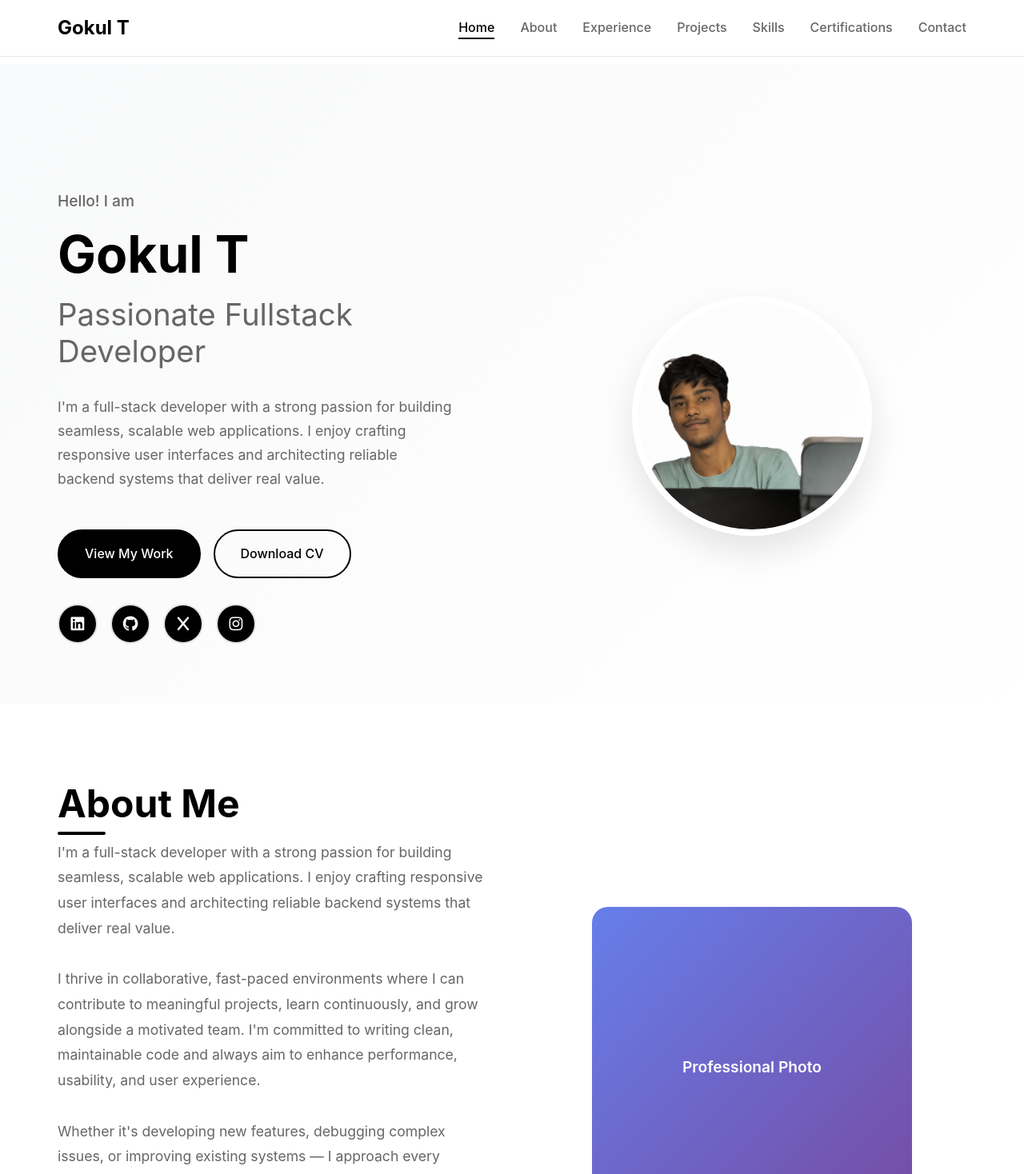
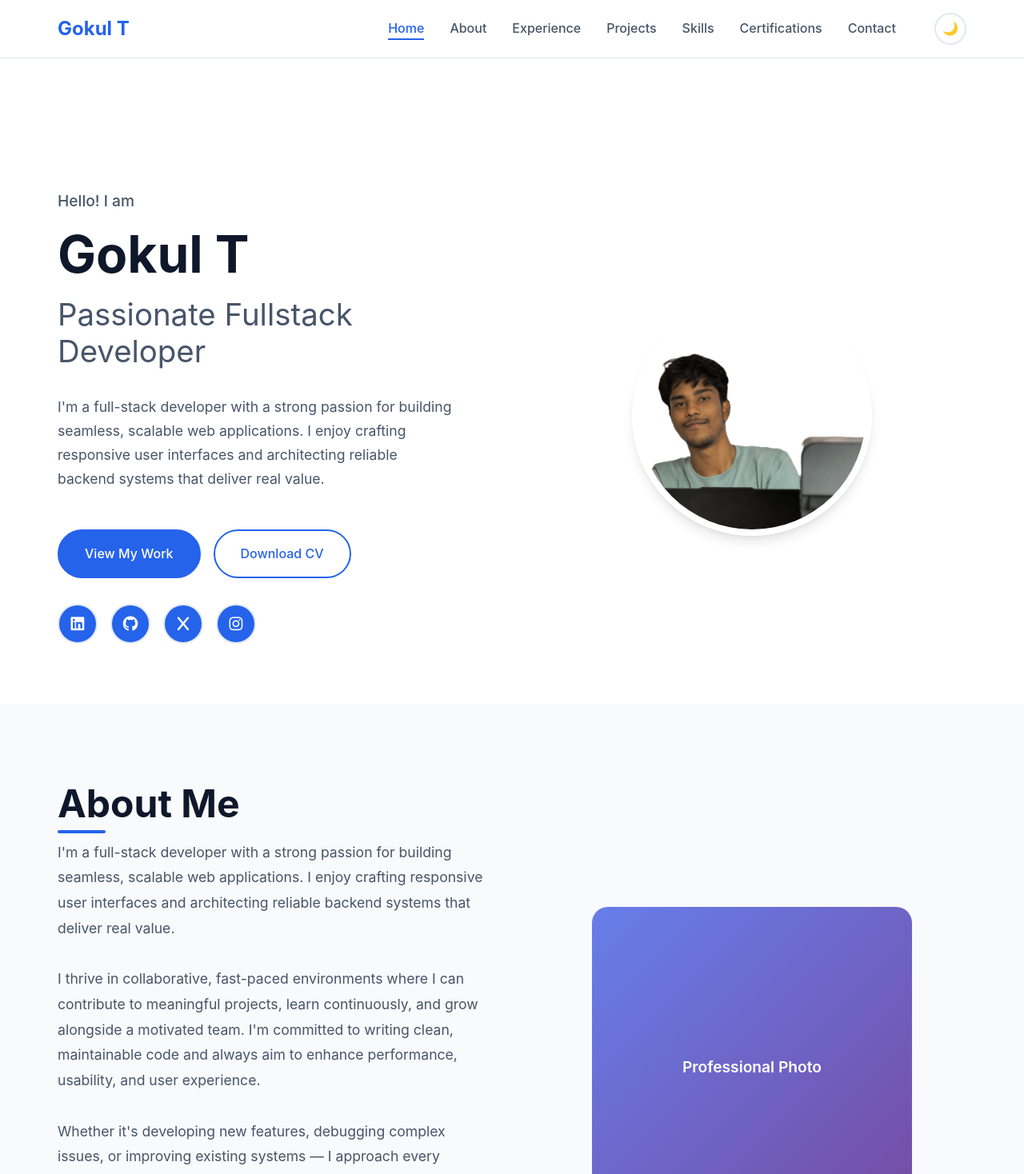
Before and after one commit to Gokul-o12/portfolio, a React (Vite) app: page / in a window 1280 px wide. Shown: the top 1468 px of the page at 80% size. Built offline with nearby package versions, Linux system fonts and the light colour scheme.

Commit message:
Fix Portfolio Issues and Add Dark/Light Theme

```diff
--- a/src/App.css
+++ b/src/App.css
@@ -5,23 +5,45 @@
 }
 
 :root {
-  --primary-color: #000;
-  --secondary-color: #666;
-  --accent-color: #f5f5f5;
-  --white: #fff;
-  --light-gray: #f8f8f8;
-  --border-color: #e5e5e5;
-  --text-primary: #000;
-  --text-secondary: #666;
+  /* Light theme colors */
+  --primary-color: #2563eb;
+  --secondary-color: #64748b;
+  --accent-color: #f1f5f9;
+  --white: #ffffff;
+  --light-gray: #f8fafc;
+  --border-color: #e2e8f0;
+  --text-primary: #0f172a;
+  --text-secondary: #475569;
+  --background: #ffffff;
+  --card-background: #ffffff;
   --transition: all 0.3s cubic-bezier(0.4, 0, 0.2, 1);
+  --shadow: 0 4px 6px -1px rgba(0, 0, 0, 0.1), 0 2px 4px -1px rgba(0, 0, 0, 0.06);
+  --shadow-lg: 0 10px 15px -3px rgba(0, 0, 0, 0.1), 0 4px 6px -2px rgba(0, 0, 0, 0.05);
+}
+
+[data-theme="dark"] {
+  /* Dark theme colors */
+  --primary-color: #3b82f6;
+  --secondary-color: #94a3b8;
+  --accent-color: #1e293b;
+  --white: #0f172a;
+  --light-gray: #1e293b;
+  --border-color: #334155;
+  --text-primary: #f8fafc;
+  --text-secondary: #cbd5e1;
+  --background: #0f172a;
+  --card-background: #1e293b;
+  --shadow: 0 4px 6px -1px rgba(0, 0, 0, 0.3), 0 2px 4px -1px rgba(0, 0, 0, 0.2);
+  --shadow-lg: 0 10px 15px -3px rgba(0, 0, 0, 0.3), 0 4px 6px -2px rgba(0, 0, 0, 0.2);
 }
 
 body {
   font-family: -apple-system, BlinkMacSystemFont, 'Segoe UI', Roboto, Oxygen, Ubuntu, Cantarell, sans-serif;
   line-height: 1.6;
   color: var(--text-primary);
-  background: var(--white);
+  background: var(--background);
   overflow-x: hidden;
+  transition: var(--transition);
 }
 
 html {
@@ -32,6 +54,7 @@ html {
 h1, h2, h3, h4, h5, h6 {
   font-weight: 600;
   line-height: 1.2;
+  color: var(--text-primary);
 }
 
 p {
@@ -67,6 +90,7 @@ p {
 .btn:hover {
   background: transparent;
   color: var(--primary-color);
+  transform: translateY(-2px);
 }
 
 .btn-outline {
@@ -78,6 +102,37 @@ p {
 .btn-outline:hover {
   background: var(--primary-color);
   color: var(--white);
+}
+
+/* Section titles with underline */
+.section-title {
+  font-size: clamp(2rem, 4vw, 3rem);
+  font-weight: 700;
+  color: var(--text-primary);
+  margin-bottom: 1rem;
+  position: relative;
+  display: inline-block;
+}
+
+.section-title::after {
+  content: '';
+  position: absolute;
+  bottom: -8px;
+  left: 0;
+  width: 60px;
+  height: 4px;
+  background: var(--primary-color);
+  border-radius: 2px;
+}
+
+.section-title.center {
+  display: block;
+  text-align: center;
+}
+
+.section-title.center::after {
+  left: 50%;
+  transform: translateX(-50%);
 }
 
 /* Animations */
--- a/src/components/about/About.css
+++ b/src/components/about/About.css
@@ -1,5 +1,5 @@
 .about {
-  background: var(--white);
+  background: var(--light-gray);
   padding: 6rem 0;
 }
 
@@ -20,25 +20,6 @@
   animation: fadeInUp 0.8s ease-out;
 }
 
-.section-title {
-  font-size: clamp(2rem, 4vw, 3rem);
-  font-weight: 700;
-  color: var(--primary-color);
-  margin-bottom: 2rem;
-  position: relative;
-}
-
-.section-title::after {
-  content: '';
-  position: absolute;
-  bottom: -10px;
-  left: 0;
-  width: 60px;
-  height: 4px;
-  background: var(--primary-color);
-  border-radius: 2px;
-}
-
 .about-text {
   font-size: 1.1rem;
   color: var(--text-secondary);
@@ -56,14 +37,15 @@
 .stat-item {
   text-align: center;
   padding: 1.5rem;
-  background: var(--light-gray);
+  background: var(--card-background);
   border-radius: 12px;
   transition: var(--transition);
+  box-shadow: var(--shadow);
 }
 
 .stat-item:hover {
   transform: translateY(-5px);
-  box-shadow: 0 10px 30px rgba(0, 0, 0, 0.1);
+  box-shadow: var(--shadow-lg);
 }
 
 .stat-number {
@@ -89,14 +71,22 @@
 .about-photo {
   width: 100%;
   max-width: 400px;
+  height: 400px;
   border-radius: 20px;
-  box-shadow: 0 20px 40px rgba(0, 0, 0, 0.1);
+  box-shadow: var(--shadow-lg);
   transition: var(--transition);
+  background: linear-gradient(135deg, #667eea 0%, #764ba2 100%);
+  display: flex;
+  align-items: center;
+  justify-content: center;
+  color: white;
+  font-size: 1.2rem;
+  font-weight: 600;
 }
 
 .about-photo:hover {
   transform: scale(1.02);
-  box-shadow: 0 25px 50px rgba(0, 0, 0, 0.15);
+  box-shadow: 0 25px 50px rgba(59, 130, 246, 0.15);
 }
 
 @media (max-width: 768px) {
@@ -114,11 +104,6 @@
     order: -1;
   }
 
-  .section-title::after {
-    left: 50%;
-    transform: translateX(-50%);
-  }
-
   .about-stats {
     grid-template-columns: repeat(2, 1fr);
   }
--- a/src/components/certification/Certification.css
+++ b/src/components/certification/Certification.css
@@ -1,5 +1,5 @@
 .certifications {
-  background: var(--white);
+  background: var(--light-gray);
   padding: 6rem 0;
 }
 
@@ -12,13 +12,6 @@
 .section-header {
   text-align: center;
   margin-bottom: 4rem;
-}
-
-.section-title {
-  font-size: clamp(2rem, 4vw, 3rem);
-  font-weight: 700;
-  color: var(--primary-color);
-  margin-bottom: 1rem;
 }
 
 .section-subtitle {
@@ -35,22 +28,36 @@
 }
 
 .certification-card {
-  background: var(--white);
+  background: var(--card-background);
   border-radius: 16px;
   padding: 3rem;
-  box-shadow: 0 8px 30px rgba(0, 0, 0, 0.1);
+  box-shadow: var(--shadow);
   text-align: center;
   border: 1px solid var(--border-color);
+  min-height: 500px;
+  display: flex;
+  flex-direction: column;
+  justify-content: space-between;
+}
+
+.certification-image-container {
+  width: 100%;
+  height: 300px;
+  display: flex;
+  align-items: center;
+  justify-content: center;
+  margin-bottom: 2rem;
+  border-radius: 12px;
+  overflow: hidden;
+  background: var(--light-gray);
 }
 
 .certification-image {
   width: 100%;
-  max-width: 400px;
-  height: 250px;
+  height: 100%;
   object-fit: cover;
   border-radius: 12px;
-  margin-bottom: 2rem;
-  box-shadow: 0 4px 20px rgba(0, 0, 0, 0.1);
+  box-shadow: var(--shadow);
 }
 
 .certification-quote {
@@ -59,6 +66,10 @@
   line-height: 1.6;
   margin-bottom: 2rem;
   font-style: italic;
+  flex-grow: 1;
+  display: flex;
+  align-items: center;
+  justify-content: center;
 }
 
 .certification-controls {
@@ -74,7 +85,7 @@
   justify-content: center;
   width: 50px;
   height: 50px;
-  background: var(--white);
+  background: var(--card-background);
   border: 2px solid var(--border-color);
   border-radius: 50%;
   cursor: pointer;
@@ -116,13 +127,25 @@
 
   .certification-card {
     padding: 2rem 1.5rem;
+    min-height: 450px;
   }
 
-  .certification-image {
-    height: 200px;
+  .certification-image-container {
+    height: 250px;
   }
 
   .certification-quote {
     font-size: 1.1rem;
   }
 }
+
+@media (max-width: 480px) {
+  .certification-card {
+    padding: 1.5rem;
+    min-height: 400px;
+  }
+
+  .certification-image-container {
+    height: 200px;
+  }
+}
--- a/src/components/contact/Contact.css
+++ b/src/components/contact/Contact.css
@@ -1,5 +1,5 @@
 .contact {
-  background: var(--light-gray);
+  background: var(--background);
   padding: 6rem 0;
 }
 
@@ -12,13 +12,6 @@
 .section-header {
   text-align: center;
   margin-bottom: 4rem;
-}
-
-.section-title {
-  font-size: clamp(2rem, 4vw, 3rem);
-  font-weight: 700;
-  color: var(--primary-color);
-  margin-bottom: 1rem;
 }
 
 .section-subtitle {
@@ -36,10 +29,13 @@
 }
 
 .contact-form {
-  background: var(--white);
+  background: var(--card-background);
   padding: 3rem;
   border-radius: 16px;
-  box-shadow: 0 4px 20px rgba(0, 0, 0, 0.08);
+  box-shadow: var(--shadow);
+  min-height: 600px;
+  display: flex;
+  flex-direction: column;
 }
 
 .form-group {
@@ -49,7 +45,7 @@
 .form-label {
   display: block;
   font-weight: 600;
-  color: var(--primary-color);
+  color: var(--text-primary);
   margin-bottom: 0.5rem;
 }
 
@@ -62,6 +58,8 @@
   font-size: 1rem;
   transition: var(--transition);
   font-family: inherit;
+  background: var(--card-background);
+  color: var(--text-primary);
 }
 
 .form-input:focus,
@@ -73,6 +71,7 @@
 .form-textarea {
   resize: vertical;
   min-height: 120px;
+  flex-grow: 1;
 }
 
 .submit-btn {
@@ -86,6 +85,7 @@
   font-weight: 600;
   cursor: pointer;
   transition: var(--transition);
+  margin-top: auto;
 }
 
 .submit-btn:hover {
@@ -94,15 +94,18 @@
 }
 
 .contact-info {
-  background: var(--white);
+  background: var(--card-background);
   padding: 3rem;
   border-radius: 16px;
-  box-shadow: 0 4px 20px rgba(0, 0, 0, 0.08);
+  box-shadow: var(--shadow);
+  min-height: 600px;
+  display: flex;
+  flex-direction: column;
 }
 
 .contact-info h3 {
   font-size: 1.5rem;
-  color: var(--primary-color);
+  color: var(--text-primary);
   margin-bottom: 2rem;
 }
 
@@ -126,11 +129,12 @@
   color: var(--white);
   border-radius: 50%;
   font-size: 1.2rem;
+  flex-shrink: 0;
 }
 
 .contact-details h4 {
   font-size: 1rem;
-  color: var(--primary-color);
+  color: var(--text-primary);
   margin-bottom: 0.3rem;
 }
 
@@ -142,7 +146,8 @@
 .social-links {
   display: flex;
   gap: 1rem;
-  margin-top: 2rem;
+  margin-top: auto;
+  padding-top: 2rem;
 }
 
 .social-link {
@@ -177,5 +182,12 @@
   .contact-form,
   .contact-info {
     padding: 2rem 1.5rem;
+    min-height: auto;
+  }
+
+  .social-links {
+    justify-content: center;
+    margin-top: 2rem;
+    padding-top: 2rem;
   }
 }
--- a/src/components/experience/Experience.css
+++ b/src/components/experience/Experience.css
@@ -1,5 +1,5 @@
 .experience {
-  background: var(--light-gray);
+  background: var(--background);
   padding: 6rem 0;
 }
 
@@ -12,13 +12,6 @@
 .section-header {
   text-align: center;
   margin-bottom: 4rem;
-}
-
-.section-title {
-  font-size: clamp(2rem, 4vw, 3rem);
-  font-weight: 700;
-  color: var(--primary-color);
-  margin-bottom: 1rem;
 }
 
 .section-subtitle {
@@ -34,17 +27,17 @@
 }
 
 .experience-card {
-  background: var(--white);
+  background: var(--card-background);
   border-radius: 16px;
   padding: 2.5rem;
-  box-shadow: 0 4px 20px rgba(0, 0, 0, 0.08);
+  box-shadow: var(--shadow);
   transition: var(--transition);
   border-left: 4px solid var(--primary-color);
 }
 
 .experience-card:hover {
   transform: translateY(-5px);
-  box-shadow: 0 8px 30px rgba(0, 0, 0, 0.12);
+  box-shadow: var(--shadow-lg);
 }
 
 .experience-header {
@@ -55,17 +48,19 @@
 }
 
 .company-logo {
-  width: 60px;
-  height: 60px;
+  width: 80px;
+  height: 80px;
   border-radius: 12px;
-  object-fit: cover;
+  object-fit: contain;
   border: 2px solid var(--border-color);
+  background: var(--card-background);
+  padding: 8px;
 }
 
 .experience-info h3 {
   font-size: 1.3rem;
   font-weight: 600;
-  color: var(--primary-color);
+  color: var(--text-primary);
   margin-bottom: 0.5rem;
 }
 
@@ -122,21 +117,25 @@
 }
 
 .education-card {
-  background: var(--white);
+  background: var(--card-background);
   border-radius: 12px;
   padding: 2rem;
-  box-shadow: 0 4px 20px rgba(0, 0, 0, 0.08);
+  box-shadow: var(--shadow);
   transition: var(--transition);
+  min-height: 200px;
+  display: flex;
+  flex-direction: column;
+  justify-content: space-between;
 }
 
 .education-card:hover {
   transform: translateY(-3px);
-  box-shadow: 0 6px 25px rgba(0, 0, 0, 0.1);
+  box-shadow: var(--shadow-lg);
 }
 
 .education-card h4 {
   font-size: 1.2rem;
-  color: var(--primary-color);
+  color: var(--text-primary);
   margin-bottom: 0.5rem;
 }
 
@@ -152,6 +151,7 @@
   padding: 0.3rem 0.8rem;
   border-radius: 20px;
   display: inline-block;
+  margin-top: auto;
 }
 
 @media (max-width: 768px) {
@@ -169,6 +169,11 @@
     gap: 1rem;
   }
 
+  .company-logo {
+    width: 60px;
+    height: 60px;
+  }
+
   .education-grid {
     grid-template-columns: 1fr;
   }
--- a/src/components/header/Header.css
+++ b/src/components/header/Header.css
@@ -8,6 +8,10 @@
   backdrop-filter: blur(10px);
   border-bottom: 1px solid var(--border-color);
   transition: var(--transition);
+}
+
+[data-theme="dark"] .header {
+  background: rgba(15, 23, 42, 0.95);
 }
 
 .header-container {
@@ -73,6 +77,26 @@
   width: 100%;
 }
 
+.theme-toggle {
+  background: none;
+  border: 2px solid var(--border-color);
+  border-radius: 50%;
+  width: 40px;
+  height: 40px;
+  display: flex;
+  align-items: center;
+  justify-content: center;
+  cursor: pointer;
+  transition: var(--transition);
+  color: var(--text-primary);
+  margin-left: 1rem;
+}
+
+.theme-toggle:hover {
+  border-color: var(--primary-color);
+  color: var(--primary-color);
+}
+
 .menu-toggle {
   display: none;
   flex-direction: column;
@@ -86,7 +110,7 @@
 .menu-toggle span {
   width: 25px;
   height: 2px;
-  background: var(--primary-color);
+  background: var(--text-primary);
   transition: var(--transition);
 }
 
@@ -116,7 +140,7 @@
     top: 100%;
     left: 0;
     right: 0;
-    background: var(--white);
+    background: var(--card-background);
     border-top: 1px solid var(--border-color);
     transform: translateY(-100%);
     opacity: 0;
@@ -139,4 +163,9 @@
   .nav-link {
     font-size: 1.1rem;
   }
+
+  .theme-toggle {
+    margin-left: 0;
+    margin-top: 1rem;
+  }
 }
--- a/src/components/header/Header.jsx
+++ b/src/components/header/Header.jsx
@@ -4,6 +4,14 @@ import './Header.css';
 export default function Header() {
   const [isMenuOpen, setIsMenuOpen] = useState(false);
   const [activeSection, setActiveSection] = useState('home');
+  const [theme, setTheme] = useState('light');
+
+  useEffect(() => {
+    // Check for saved theme preference or default to 'light'
+    const savedTheme = localStorage.getItem('theme') || 'light';
+    setTheme(savedTheme);
+    document.documentElement.setAttribute('data-theme', savedTheme);
+  }, []);
 
   useEffect(() => {
     const handleScroll = () => {
@@ -34,6 +42,13 @@ export default function Header() {
     setIsMenuOpen(false);
   };
 
+  const toggleTheme = () => {
+    const newTheme = theme === 'light' ? 'dark' : 'light';
+    setTheme(newTheme);
+    localStorage.setItem('theme', newTheme);
+    document.documentElement.setAttribute('data-theme', newTheme);
+  };
+
   return (
     <header className="header">
       <div className="header-container">
@@ -55,6 +70,13 @@ export default function Header() {
               </li>
             ))}
           </ul>
+          <button
+            className="theme-toggle"
+            onClick={toggleTheme}
+            aria-label="Toggle theme"
+          >
+            {theme === 'light' ? '🌙' : '☀️'}
+          </button>
         </nav>
 
         <button
--- a/src/components/home/Home.css
+++ b/src/components/home/Home.css
@@ -3,7 +3,7 @@
   display: flex;
   align-items: center;
   padding-top: 80px;
-  background: linear-gradient(135deg, #f8f9fa 0%, #ffffff 100%);
+  background: var(--background);
 }
 
 .hero-container {
@@ -30,7 +30,7 @@
 .hero-name {
   font-size: clamp(2.5rem, 5vw, 4rem);
   font-weight: 700;
-  color: var(--primary-color);
+  color: var(--text-primary);
   margin-bottom: 1rem;
   line-height: 1.1;
 }
@@ -68,14 +68,14 @@
   height: 300px;
   border-radius: 50%;
   object-fit: cover;
-  border: 8px solid var(--white);
-  box-shadow: 0 20px 40px rgba(0, 0, 0, 0.1);
+  border: 8px solid var(--card-background);
+  box-shadow: var(--shadow-lg);
   transition: var(--transition);
 }
 
 .hero-avatar:hover {
   transform: scale(1.05);
-  box-shadow: 0 25px 50px rgba(0, 0, 0, 0.15);
+  box-shadow: 0 25px 50px rgba(59, 130, 246, 0.15);
 }
 
 .social-links {
@@ -90,7 +90,7 @@
   justify-content: center;
   width: 50px;
   height: 50px;
-  background: var(--white);
+  background: var(--card-background);
   border: 2px solid var(--border-color);
   border-radius: 50%;
   color: var(--text-secondary);
--- a/src/components/projects/Projects.css
+++ b/src/components/projects/Projects.css
@@ -1,5 +1,5 @@
 .projects {
-  background: var(--white);
+  background: var(--light-gray);
   padding: 6rem 0;
 }
 
@@ -12,13 +12,6 @@
 .section-header {
   text-align: center;
   margin-bottom: 4rem;
-}
-
-.section-title {
-  font-size: clamp(2rem, 4vw, 3rem);
-  font-weight: 700;
-  color: var(--primary-color);
-  margin-bottom: 1rem;
 }
 
 .section-subtitle {
@@ -34,22 +27,32 @@
 }
 
 .project-card {
-  background: var(--white);
+  background: var(--card-background);
   border-radius: 16px;
   overflow: hidden;
-  box-shadow: 0 4px 20px rgba(0, 0, 0, 0.08);
+  box-shadow: var(--shadow);
   transition: var(--transition);
   border: 1px solid var(--border-color);
 }
 
 .project-card:hover {
   transform: translateY(-8px);
-  box-shadow: 0 12px 40px rgba(0, 0, 0, 0.15);
+  box-shadow: var(--shadow-lg);
+}
+
+.project-image-container {
+  width: 100%;
+  height: 300px;
+  overflow: hidden;
+  background: var(--light-gray);
+  display: flex;
+  align-items: center;
+  justify-content: center;
 }
 
 .project-image {
   width: 100%;
-  height: 250px;
+  height: 100%;
   object-fit: cover;
   transition: var(--transition);
 }
@@ -65,7 +68,7 @@
 .project-title {
   font-size: 1.4rem;
   font-weight: 600;
-  color: var(--primary-color);
+  color: var(--text-primary);
   margin-bottom: 1rem;
   line-height: 1.3;
 }
@@ -83,7 +86,7 @@
 .tech-stack-label {
   font-size: 0.9rem;
   font-weight: 600;
-  color: var(--primary-color);
+  color: var(--text-primary);
   margin-bottom: 0.8rem;
   display: block;
 }
@@ -154,9 +157,9 @@
     direction: ltr;
   }
 
-  .project-image {
+  .project-image-container {
     height: 100%;
-    min-height: 300px;
+    min-height: 350px;
   }
 }
 
@@ -176,4 +179,8 @@
   .project-link {
     justify-content: center;
   }
+
+  .project-image-container {
+    height: 250px;
+  }
 }
--- a/src/components/skills/Skills.css
+++ b/src/components/skills/Skills.css
@@ -1,5 +1,5 @@
 .skills {
-  background: var(--light-gray);
+  background: var(--background);
   padding: 6rem 0;
 }
 
@@ -14,13 +14,6 @@
   margin-bottom: 4rem;
 }
 
-.section-title {
-  font-size: clamp(2rem, 4vw, 3rem);
-  font-weight: 700;
-  color: var(--primary-color);
-  margin-bottom: 1rem;
-}
-
 .section-subtitle {
   font-size: 1.1rem;
   color: var(--text-secondary);
@@ -28,88 +21,59 @@
   margin: 0 auto;
 }
 
-.skills-grid {
+.skills-categories {
   display: grid;
-  grid-template-columns: repeat(auto-fit, minmax(150px, 1fr));
-  gap: 2rem;
+  grid-template-columns: repeat(auto-fit, minmax(350px, 1fr));
+  gap: 3rem;
 }
 
-.skill-card {
-  background: var(--white);
-  padding: 2rem 1.5rem;
-  border-radius: 12px;
-  text-align: center;
-  box-shadow: 0 4px 20px rgba(0, 0, 0, 0.08);
-  transition: var(--transition);
-  border: 1px solid var(--border-color);
-}
-
-.skill-card:hover {
-  transform: translateY(-5px);
-  box-shadow: 0 8px 30px rgba(0, 0, 0, 0.12);
-}
-
-.skill-icon {
-  width: 60px;
-  height: 60px;
-  object-fit: contain;
-  margin-bottom: 1rem;
+.skill-category {
+  background: var(--card-background);
+  padding: 2.5rem;
+  border-radius: 16px;
+  box-shadow: var(--shadow);
   transition: var(--transition);
 }
 
-.skill-card:hover .skill-icon {
-  transform: scale(1.1);
-}
-
-.skill-name {
-  font-size: 1rem;
-  font-weight: 600;
-  color: var(--primary-color);
-  margin-bottom: 0.5rem;
-}
-
-.skill-level {
-  font-size: 0.9rem;
-  color: var(--text-secondary);
-}
-
-.skills-categories {
-  display: grid;
-  grid-template-columns: repeat(auto-fit, minmax(300px, 1fr));
-  gap: 3rem;
-  margin-top: 4rem;
-}
-
-.skill-category {
-  background: var(--white);
-  padding: 2.5rem;
-  border-radius: 16px;
-  box-shadow: 0 4px 20px rgba(0, 0, 0, 0.08);
+.skill-category:hover {
+  transform: translateY(-5px);
+  box-shadow: var(--shadow-lg);
 }
 
 .category-title {
   font-size: 1.3rem;
   font-weight: 600;
-  color: var(--primary-color);
-  margin-bottom: 1.5rem;
+  color: var(--text-primary);
+  margin-bottom: 2rem;
   text-align: center;
 }
 
 .category-skills {
   display: grid;
-  grid-template-columns: repeat(auto-fit, minmax(120px, 1fr));
-  gap: 1.5rem;
+  grid-template-columns: repeat(auto-fit, minmax(100px, 1fr));
+  gap: 2rem;
 }
 
 .category-skill {
+  display: flex;
+  flex-direction: column;
+  align-items: center;
   text-align: center;
+  padding: 1rem;
+  border-radius: 12px;
+  transition: var(--transition);
+}
+
+.category-skill:hover {
+  background: var(--light-gray);
+  transform: translateY(-3px);
 }
 
 .category-skill-icon {
   width: 50px;
   height: 50px;
   object-fit: contain;
-  margin-bottom: 0.8rem;
+  margin-bottom: 1rem;
   transition: var(--transition);
 }
 
@@ -121,20 +85,12 @@
   font-size: 0.9rem;
   font-weight: 500;
   color: var(--text-secondary);
+  text-align: center;
 }
 
 @media (max-width: 768px) {
   .skills-container {
     padding: 0 1rem;
-  }
-
-  .skills-grid {
-    grid-template-columns: repeat(auto-fit, minmax(120px, 1fr));
-    gap: 1.5rem;
-  }
-
-  .skill-card {
-    padding: 1.5rem 1rem;
   }
 
   .skills-categories {
@@ -145,4 +101,20 @@
   .skill-category {
     padding: 2rem 1.5rem;
   }
+
+  .category-skills {
+    grid-template-columns: repeat(auto-fit, minmax(80px, 1fr));
+    gap: 1.5rem;
+  }
+
+  .category-skill-icon {
+    width: 40px;
+    height: 40px;
+  }
 }
+
+@media (max-width: 480px) {
+  .category-skills {
+    grid-template-columns: repeat(2, 1fr);
+  }
+}
```
Also changed, not shown: src/components/certification/Certification.jsx (+8 -6 lines), src/components/projects/Projects.jsx (+8 -6 lines).
